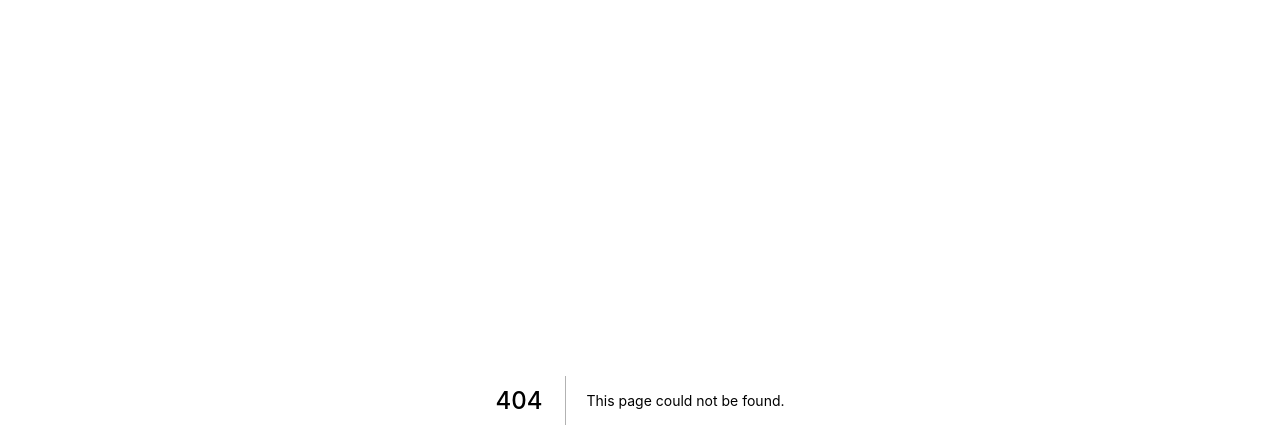
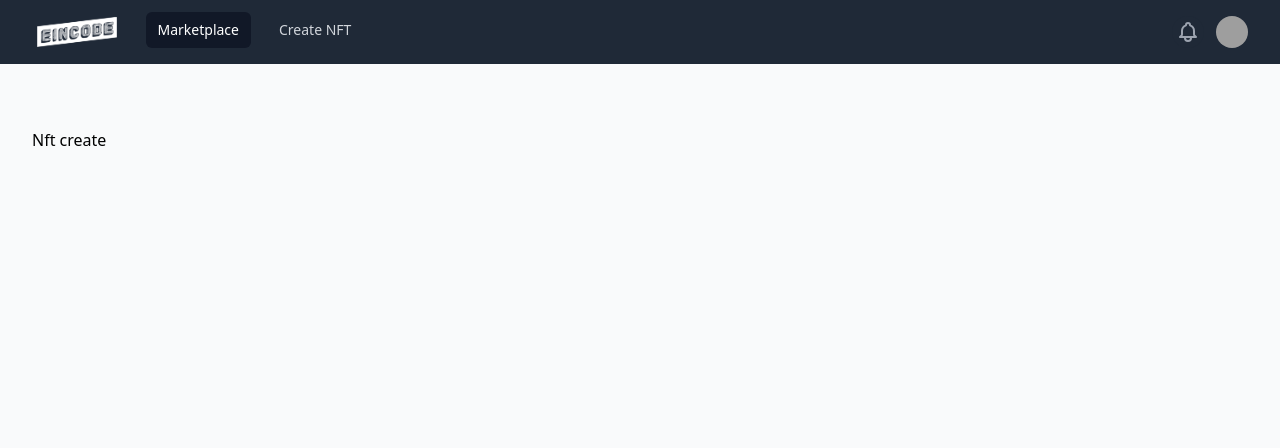
Before and after one commit to vitamin33/NFT-marketplace, a Next.js app: page /nft/create in a window 1280 px wide. Before the commit this address had no page. Shown: the top 448 px of the page. Built offline with nearby package versions, Linux system fonts and the light colour scheme; grey boxes are pictures that could not be loaded.

Commit message:
Fix hrefs in nav bar menus

```diff
--- a/components/navbar/index.tsx
+++ b/components/navbar/index.tsx
@@ -3,12 +3,11 @@
 import { Fragment } from 'react'
 import { Disclosure, Menu, Transition } from '@headlessui/react'
 import { BellIcon, MenuIcon, XIcon } from '@heroicons/react/outline'
+import Link from "next/link";
 
 const navigation = [
-    { name: 'Dashboard', href: '#', current: true },
-    { name: 'Team', href: '#', current: false },
-    { name: 'Projects', href: '#', current: false },
-    { name: 'Calendar', href: '#', current: false },
+    { name: 'Marketplace', href: '/', current: true },
+    { name: 'Create NFT', href: '/nft/create', current: false },
 ]
 
 function classNames(...classes: string[]) {
@@ -44,9 +43,12 @@
                                 <div className="hidden sm:block sm:ml-6">
                                     <div className="flex space-x-4">
                                         {navigation.map((item) => (
-                                            <a
+                                            <Link
                                                 key={item.name}
                                                 href={item.href}
+                                            >
+                                                <a
+
                                                     className={classNames(
                                                         item.current ? 'bg-gray-900 text-white' : 'text-gray-300 hover:bg-gray-700 hover:text-white',
                                                         'px-3 py-2 rounded-md text-sm font-medium'
@@ -55,6 +57,7 @@
                                                 >
                                                     {item.name}
                                                 </a>
+                                            </Link>
                                         ))}
                                     </div>
                                 </div>
@@ -92,32 +95,13 @@
                                         <Menu.Items className="origin-top-right absolute right-0 mt-2 w-48 rounded-md shadow-lg py-1 bg-white ring-1 ring-black ring-opacity-5 focus:outline-none">
                                             <Menu.Item>
                                                 {({ active }) => (
+                                                    <Link href="/profile">
                                                         <a
-                                                        href="#"
                                                             className={classNames(active ? 'bg-gray-100' : '', 'block px-4 py-2 text-sm text-gray-700')}
                                                         >
                                                             Your Profile
                                                         </a>
-                                                )}
-                                            </Menu.Item>
-                                            <Menu.Item>
-                                                {({ active }) => (
-                                                    <a
-                                                        href="#"
-                                                        className={classNames(active ? 'bg-gray-100' : '', 'block px-4 py-2 text-sm text-gray-700')}
-                                                    >
-                                                        Settings
-                                                    </a>
-                                                )}
-                                            </Menu.Item>
-                                            <Menu.Item>
-                                                {({ active }) => (
-                                                    <a
-                                                        href="#"
-                                                        className={classNames(active ? 'bg-gray-100' : '', 'block px-4 py-2 text-sm text-gray-700')}
-                                                    >
-                                                        Sign out
-                                                    </a>
+                                                    </Link>
                                                 )}
                                             </Menu.Item>
                                         </Menu.Items>
--- /dev/null
+++ b/pages/nft/create.tsx
@@ -0,0 +1,12 @@
+import {NextPage} from "next";
+import {BaseLayout} from "../../components";
+
+const NftCreate: NextPage = () => {
+
+    return (
+        <BaseLayout>
+            Nft create
+        </BaseLayout>
+    );
+}
+export default NftCreate;
--- /dev/null
+++ b/pages/profile.tsx
@@ -0,0 +1,12 @@
+import {NextPage} from "next";
+import {BaseLayout} from "../components";
+
+const Profile: NextPage = () => {
+
+    return (
+        <BaseLayout>
+            Profile
+        </BaseLayout>
+    );
+}
+export default Profile;
```
Lines whose indentation alone changed are shown as unchanged.
